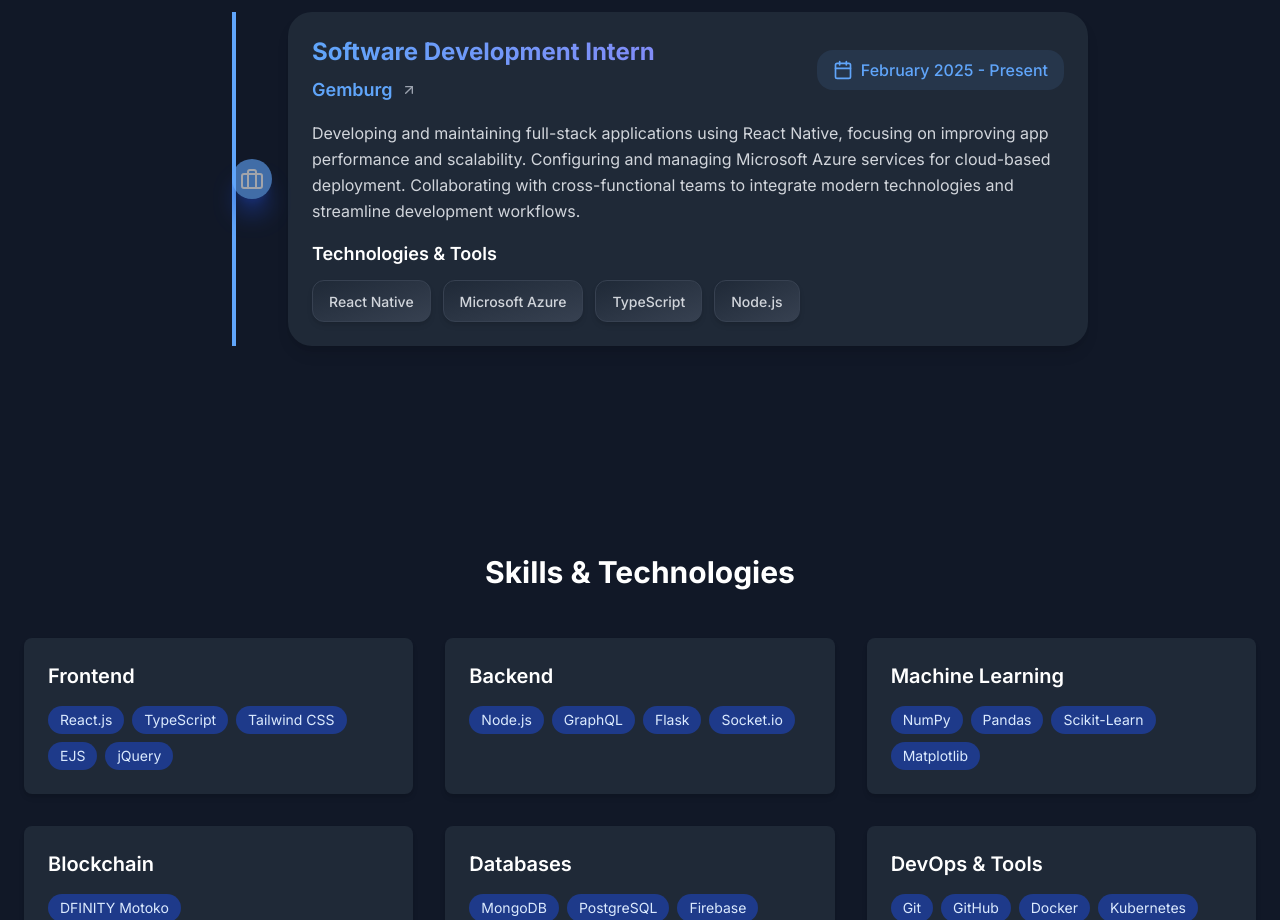
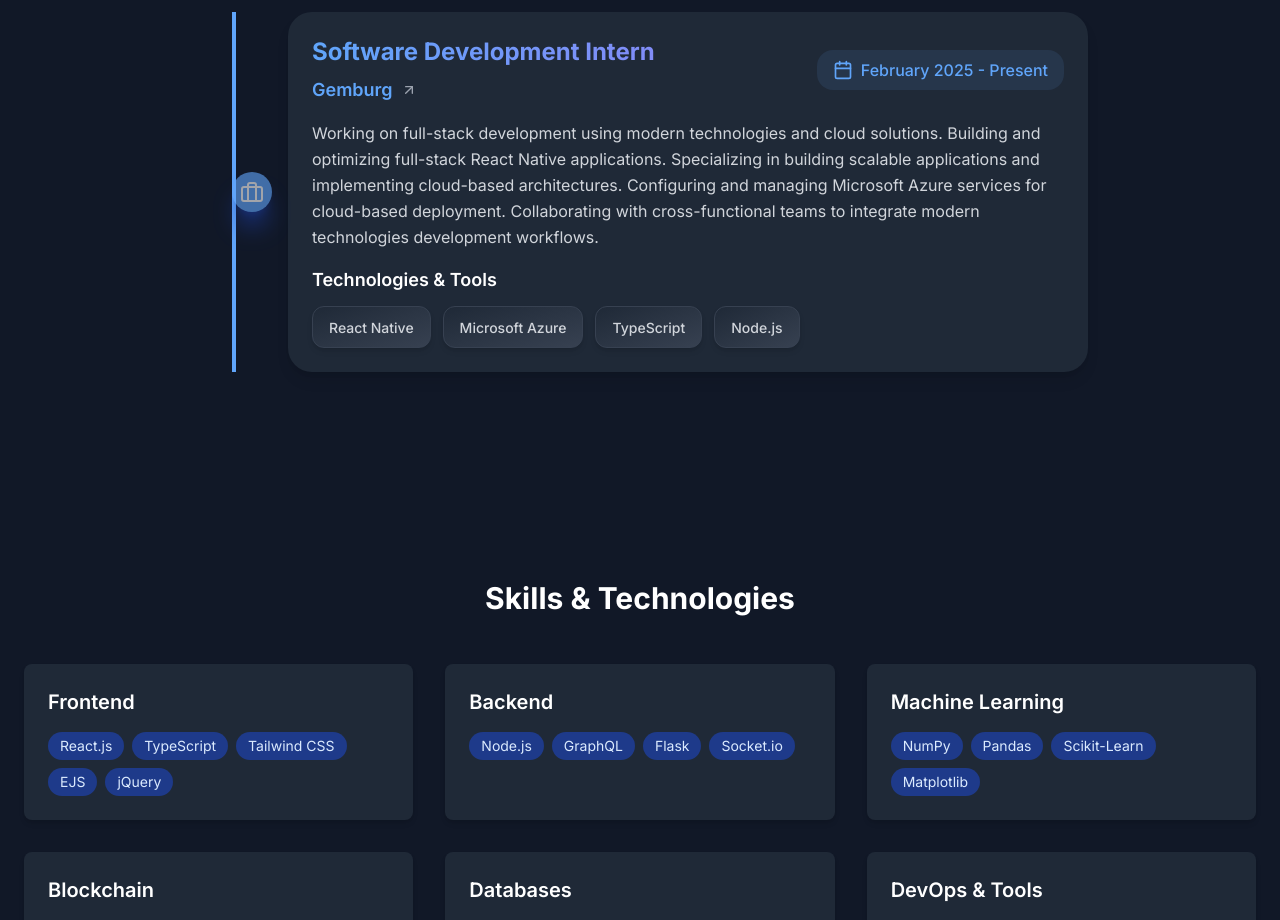
Before and after one commit to Mayurdhamgunde/My-PortFolio, a React (Vite) app: page / in a window 1280 px wide. Shown: the part 2100-3020 px from the top of the page. Built offline with nearby package versions, Linux system fonts and the light colour scheme.

Commit message:
Experience section updated

```diff
--- a/src/components/Experience.tsx
+++ b/src/components/Experience.tsx
@@ -7,7 +7,13 @@ const experiences = [
       role: "Software Development Intern",
       company: "Gemburg",
       period: "February 2025 - Present",
-    description: "Developing and maintaining full-stack applications using React Native, focusing on improving app performance and scalability. Configuring and managing Microsoft Azure services for cloud-based deployment. Collaborating with cross-functional teams to integrate modern technologies and streamline development workflows.",
+      description: `
+   Working on full-stack development using modern technologies and cloud solutions.
+   Building and optimizing full-stack React Native applications.
+   Specializing in building scalable applications and implementing cloud-based architectures.
+   Configuring and managing Microsoft Azure services for cloud-based deployment.
+   Collaborating with cross-functional teams to integrate modern technologies development workflows.
+  `,
       technologies: ["React Native", "Microsoft Azure", "TypeScript", "Node.js"],
     },
   ];
```
Lines whose indentation alone changed are shown as unchanged.
